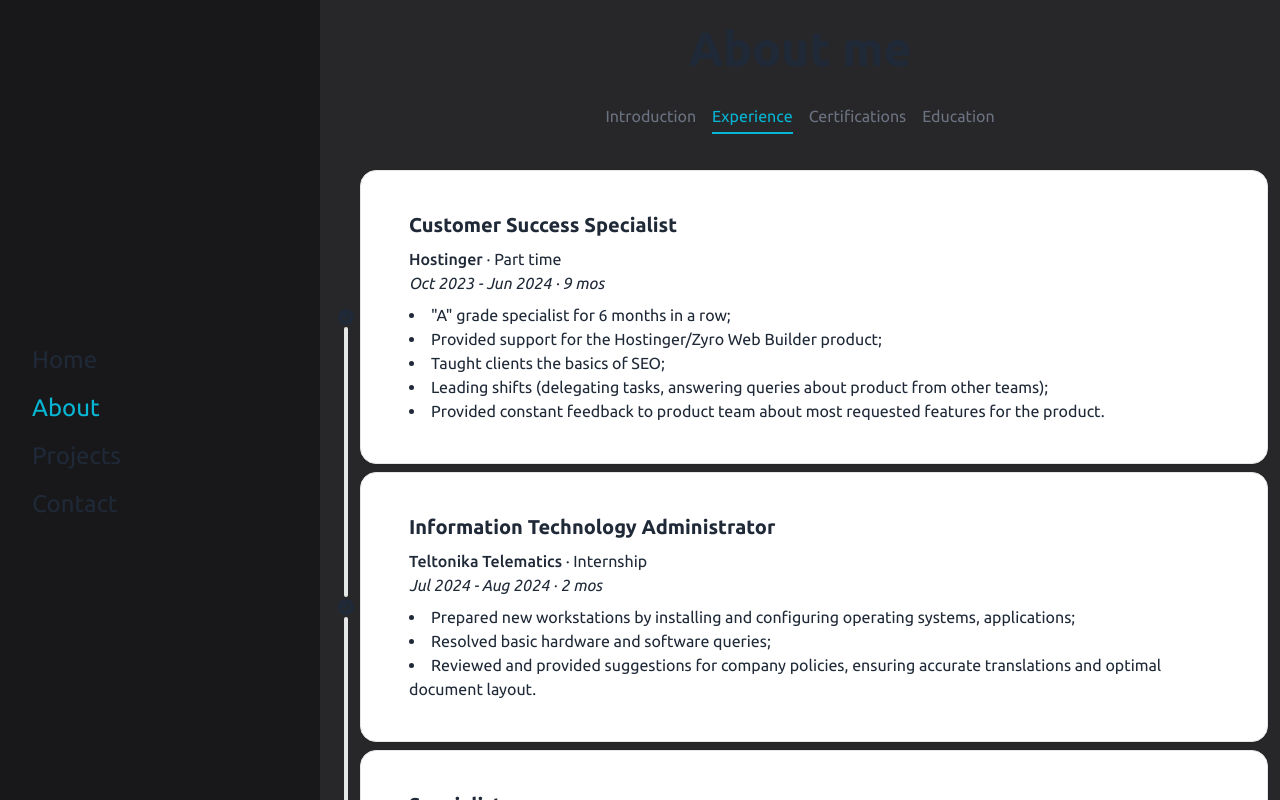
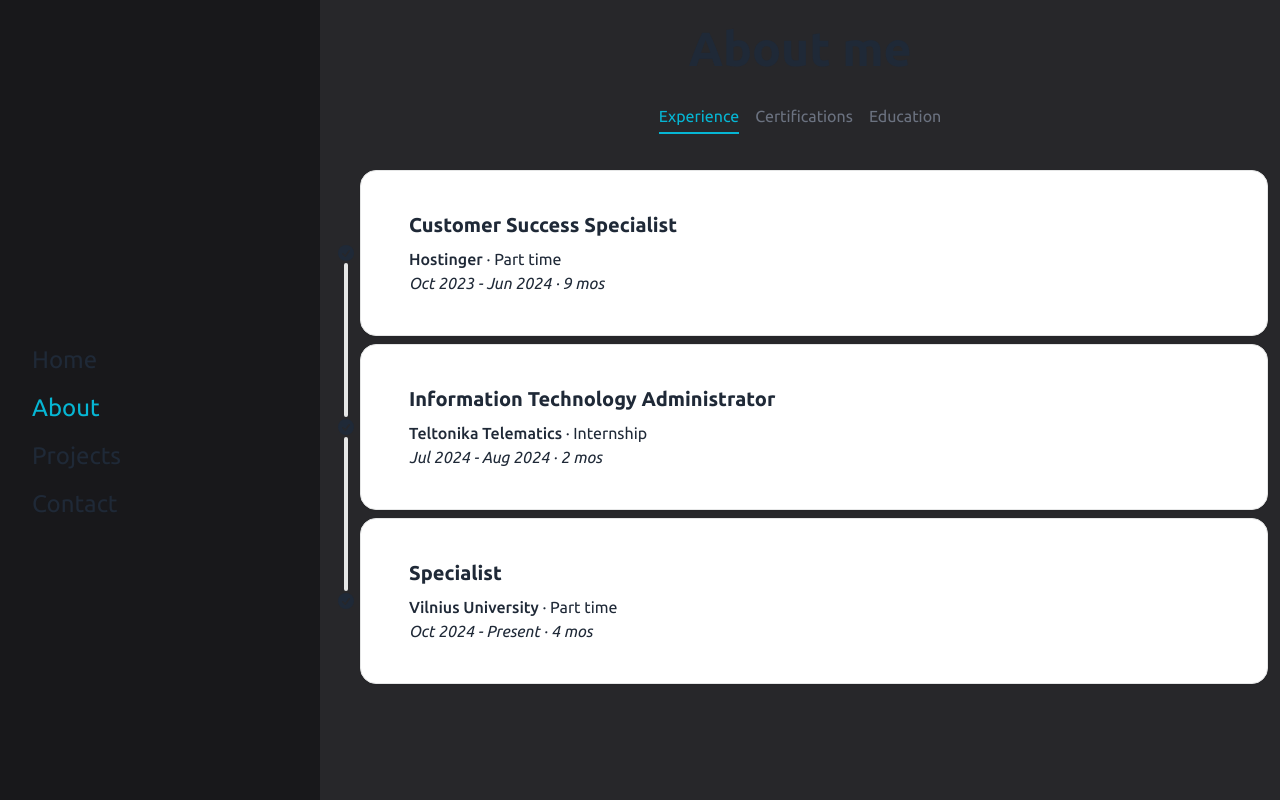
Before and after one commit to archlich03/spa-website, a Vue app: page /about in a window 1280 px wide. Both pictures are taken after a click on the tab "Experience". Shown: the top 800 px of the page. Built offline with nearby package versions, Linux system fonts and the light colour scheme.

Commit message:
improved experience page

```diff
--- a/src/components/AboutExperience.vue
+++ b/src/components/AboutExperience.vue
@@ -42,13 +42,6 @@
                         >
                         Hostinger</a>
                         · Part time<br><i>Oct 2023 - Jun 2024 · 9 mos</i></p>
-                <ul class="list-disc list-inside">
-                    <li>"A" grade specialist for 6 months in a row;</li>
-                    <li>Provided support for the Hostinger/Zyro Web Builder product;</li>
-                    <li>Taught clients the basics of SEO;</li>
-                    <li>Leading shifts (delegating tasks, answering queries about product from other teams);</li>
-                    <li>Provided constant feedback to product team about most requested features for the product.</li>
-                </ul>
             </div>
         </div>
         <hr />
@@ -78,11 +71,6 @@
                         >
                         Teltonika Telematics</a>
                         · Internship<br><i>Jul 2024 - Aug 2024 · 2 mos</i></p>
-                <ul class="list-disc list-inside">
-                    <li>Prepared new workstations by installing and configuring operating systems, applications;</li>
-                    <li>Resolved basic hardware and software queries;</li>
-                    <li>Reviewed and provided suggestions for company policies, ensuring accurate translations and optimal document layout.</li>
-                </ul>
             </div>
         </div>
         <hr />
@@ -112,18 +100,6 @@
                         >
                         Vilnius University</a>
                         · Part time<br><i>Oct 2024 - Present · {{ getPresentMonths() }}</i></p>
-                <ul class="list-disc list-inside">
-                    <li>Implementation of tasks in project
-                        <a
-                            href="https://www.knf.vu.lt/en/gaiso"
-                            target="_blank"
-                            rel="noopener noreferrer"
-                            class="hover:underline"
-                            >
-                            "Research on Cyber Resilience Through Application of Generative Artificial Intelligence in Chief Information Security Officer Operations"
-                        </a>
-                    </li>
-                </ul>
             </div>
         </div>
     </li>
--- a/src/views/About.vue
+++ b/src/views/About.vue
@@ -26,7 +26,6 @@
             </div>
         </div>
         <div role="tablist" class="flex flex-wrap space-x-4 justify-center my-8 px-4">
-            <a role="tab" :class="{ 'text-cyan-500 border-b-2 border-cyan-500 pb-1 cursor-pointer': activeTab === 'Introduction', 'text-gray-500 hover:text-cyan-500 transition-colors duration-300 cursor-pointer': activeTab !== 'Introduction' }" @click="setActiveTab('Introduction')">Introduction</a>
             <a role="tab" :class="{ 'text-cyan-500 border-b-2 border-cyan-500 pb-1 cursor-pointer': activeTab === 'Experience', 'text-gray-500 hover:text-cyan-500 transition-colors duration-300 cursor-pointer': activeTab !== 'Experience' }" @click="setActiveTab('Experience')">Experience</a>
             <a role="tab" :class="{ 'text-cyan-500 border-b-2 border-cyan-500 pb-1 cursor-pointer': activeTab === 'Certifications', 'text-gray-500 hover:text-cyan-500 transition-colors duration-300 cursor-pointer': activeTab !== 'Certifications' }" @click="setActiveTab('Certifications')">Certifications</a>
             <a role="tab" :class="{ 'text-cyan-500 border-b-2 border-cyan-500 pb-1 cursor-pointer': activeTab === 'Education', 'text-gray-500 hover:text-cyan-500 transition-colors duration-300 cursor-pointer': activeTab !== 'Education' }" @click="setActiveTab('Education')">Education</a>
```
